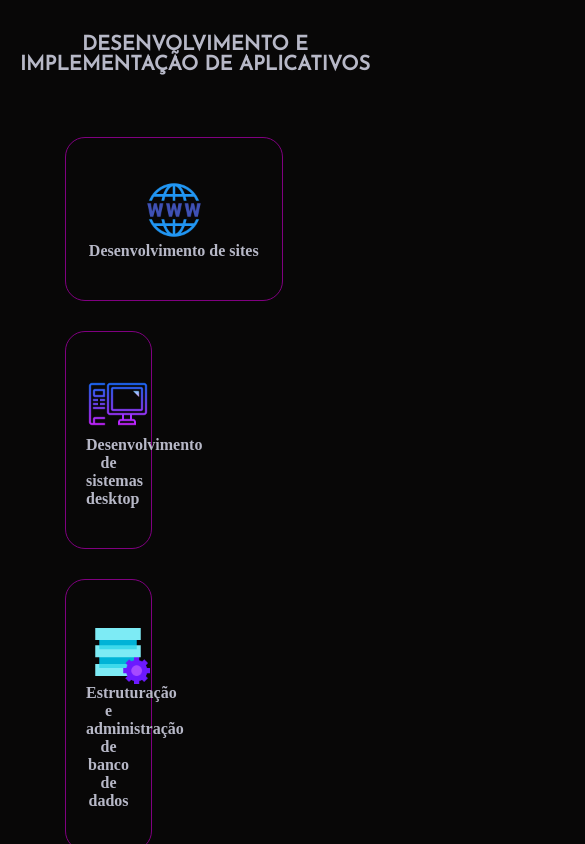
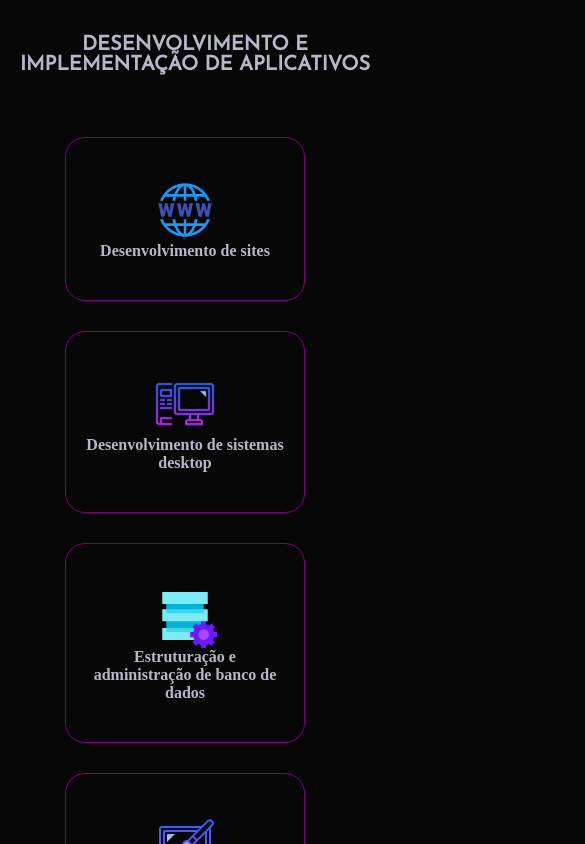
Before and after one commit to SagaO6/SagaO6.github.io, a plain HTML site: page profile/index.html in a window 390 px wide. Shown: the part 1156-2000 px from the top of the page, 585 px wide, since content can reach past the window. Drawn offline with nearby package versions, Linux system fonts and the light colour scheme; a script that the page names is missing.

Commit message:
Add files via upload

```diff
--- a/profile/index.html
+++ b/profile/index.html
@@ -136,7 +136,7 @@ armazena os metadados -->
         <h3>Desenvolvimento e implementação de aplicativos</h3>
         <div class="containerservicos">
 
-            <div id="itemServico" class="itemServico">
+            <div class="itemServico">
 
                 <img src="img/icones/DesenvolverSite/96px.png">
                 <h1>Desenvolvimento de sites</h1>
--- a/profile/style/celular.css
+++ b/profile/style/celular.css
@@ -58,18 +58,13 @@
     .containerservicos{
 
         flex-direction: column;
+        width: 900px;
 
     }
 
     .containerservicos h1{
 
         font-size: 16px;
-
-    }
-
-    #itemServico{
-
-        width: 75%;
 
     }
 
```
